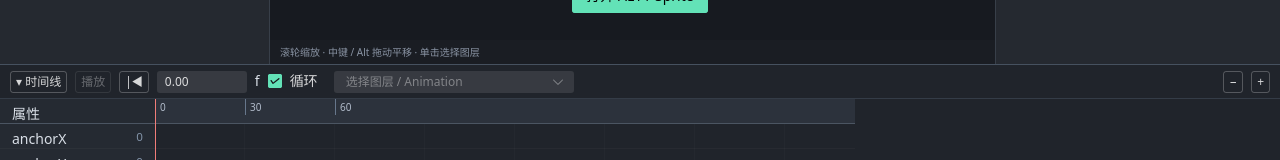
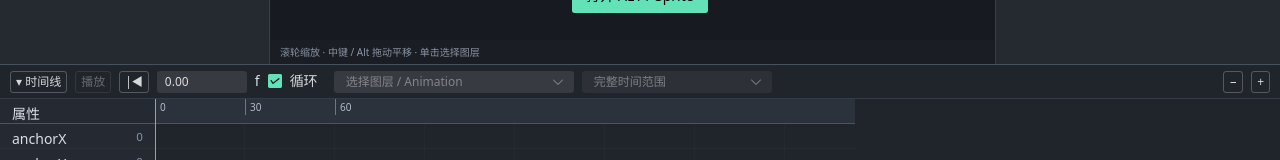
Before and after one commit to samnyan/WebAet, a Vue app: page /#/ in a window 1280 px wide. Shown: the part 465-625 px from the top of the page. Built offline with nearby package versions, Linux system fonts and the light colour scheme.

Commit message:
feat: preview marker-defined animation segments

```diff
--- a/src/components/editor/AetTimeline.vue
+++ b/src/components/editor/AetTimeline.vue
@@ -4,13 +4,20 @@ import { NButton, NCheckbox, NInputNumber, NSelect } from 'naive-ui'
 import type { Editor } from '../../editor/state'
 import { channels, channels3D, videoCurve, type EditableChannel, type Curve } from '../../core/aet/types'
 import { sampleCurve } from '../../core/animation/curves'
+import { markerSegments } from '../../core/animation/segments'
 const { editor: e } = defineProps<{ editor: Editor }>()
 const collapsed = ref(false), playing = ref(false), repeat = ref(true), channel = ref<EditableChannel>('positionX'), selectedKey = ref(-1), pixels = ref(3), height = ref(245)
 let raf = 0, last = 0
-const range = computed(() => {
+const segmentId = ref('all')
+const segments = computed(() => { e.version.value; return markerSegments(e.selected.value?.markers ?? []) })
+const segmentOptions = computed(() => [{ value: 'all', label: '完整时间范围' }, ...segments.value.map(s => ({ value: s.id, label: s.label }))])
+const fullRange = computed(() => {
   const layers = e.composition.value?.layers ?? []
   return { start: Math.min(e.scene.value?.start ?? 0, ...layers.map(l => l.start)), end: Math.max(e.scene.value?.end ?? 60, ...layers.map(l => l.end), 1) }
 })
+const range = computed(() => segments.value.find(s => s.id === segmentId.value) ?? fullRange.value)
+watch(() => e.selectedId.value, () => { segmentId.value = 'all'; stop() })
+watch(segmentId, () => { stop(); e.frame.value = range.value.start })
 const width = computed(() => Math.max(700, (range.value.end - range.value.start) * pixels.value))
 const curve = computed(() => { e.version.value; return videoCurve(e.selected.value?.video, channel.value) })
 const key = computed(() => curve.value?.keys[selectedKey.value])
@@ -36,7 +43,7 @@ function addKey() {
   const c = curve.value; if (!c || (e.selected.value!.flags & 32)) return
   const frame = Math.round(e.frame.value), value = sampleCurve(c, frame)
   e.edit(() => {
-    if (c.keys.length === 1 && frame !== range.value.start) c.keys[0]!.frame = range.value.start
+    if (c.keys.length === 1 && frame !== fullRange.value.start) c.keys[0]!.frame = fullRange.value.start
     const found = c.keys.findIndex(k => k.frame === frame)
     if (found >= 0) { selectedKey.value = found; return }
     c.keys.push({ frame, value, tangent: 0 }); c.keys.sort((a, b) => a.frame - b.frame); selectedKey.value = c.keys.findIndex(k => k.frame === frame)
@@ -75,6 +82,7 @@ onBeforeUnmount(stop)
       <n-button data-testid="play" size="tiny" :disabled="!e.doc.value" @click="toggle">{{ playing ? '暂停' : '播放' }}</n-button><n-button size="tiny" @click="scrub(range.start)">|◀</n-button>
       <n-input-number class="frame-input" size="tiny" :value="e.frame.value" :min="range.start" :max="range.end" :precision="2" :show-button="false" @update:value="v => v !== null && scrub(v)" /><span>f</span><n-checkbox v-model:checked="repeat" size="small">循环</n-checkbox>
       <n-select class="timeline-layer" size="tiny" filterable :value="e.selectedId.value" :options="animationOptions" placeholder="选择图层 / Animation" @update:value="e.selectedId.value = $event" />
+      <n-select class="timeline-segment" style="width: 190px" size="tiny" v-model:value="segmentId" :options="segmentOptions" :disabled="!segments.length" />
       <div class="spacer" /><n-button size="tiny" @click="pixels = Math.max(0.2, pixels / 1.4)">−</n-button><n-button size="tiny" @click="pixels = Math.min(30, pixels * 1.4)">+</n-button>
     </template></div>
     <template v-if="!collapsed"><div class="timeline-body"><div class="track-labels"><div class="track-ruler-label">属性</div><div v-for="track in tracks" :key="track.channel" class="track-label" :class="{ active: channel === track.channel }" @click="channel = track.channel">{{ track.channel }} <small>{{ track.curve?.keys.length ?? 0 }}</small></div></div>
--- /dev/null
+++ b/src/core/animation/segments.ts
@@ -0,0 +1,14 @@
+import type { Marker } from '../aet/types'
+export interface AnimationSegment { id: string; label: string; start: number; end: number }
+/** DIVA marker endpoints are inclusive frames; playback uses an exclusive upper bound. */
+export function markerSegments(markers: readonly Marker[]): AnimationSegment[] {
+  const result: AnimationSegment[] = []
+  for (const start of markers) {
+    if (!start.name.startsWith('st_')) continue
+    const suffix = start.name.slice(3)
+    const end = markers.find(m => m.name === `ed_${suffix}` && m.frame >= start.frame)
+    if (!end) continue
+    result.push({ id: `${start.offset}:${end.offset}`, label: `${suffix} · ${start.frame}–${end.frame} f`, start: start.frame, end: end.frame + 1 })
+  }
+  return result
+}
```
